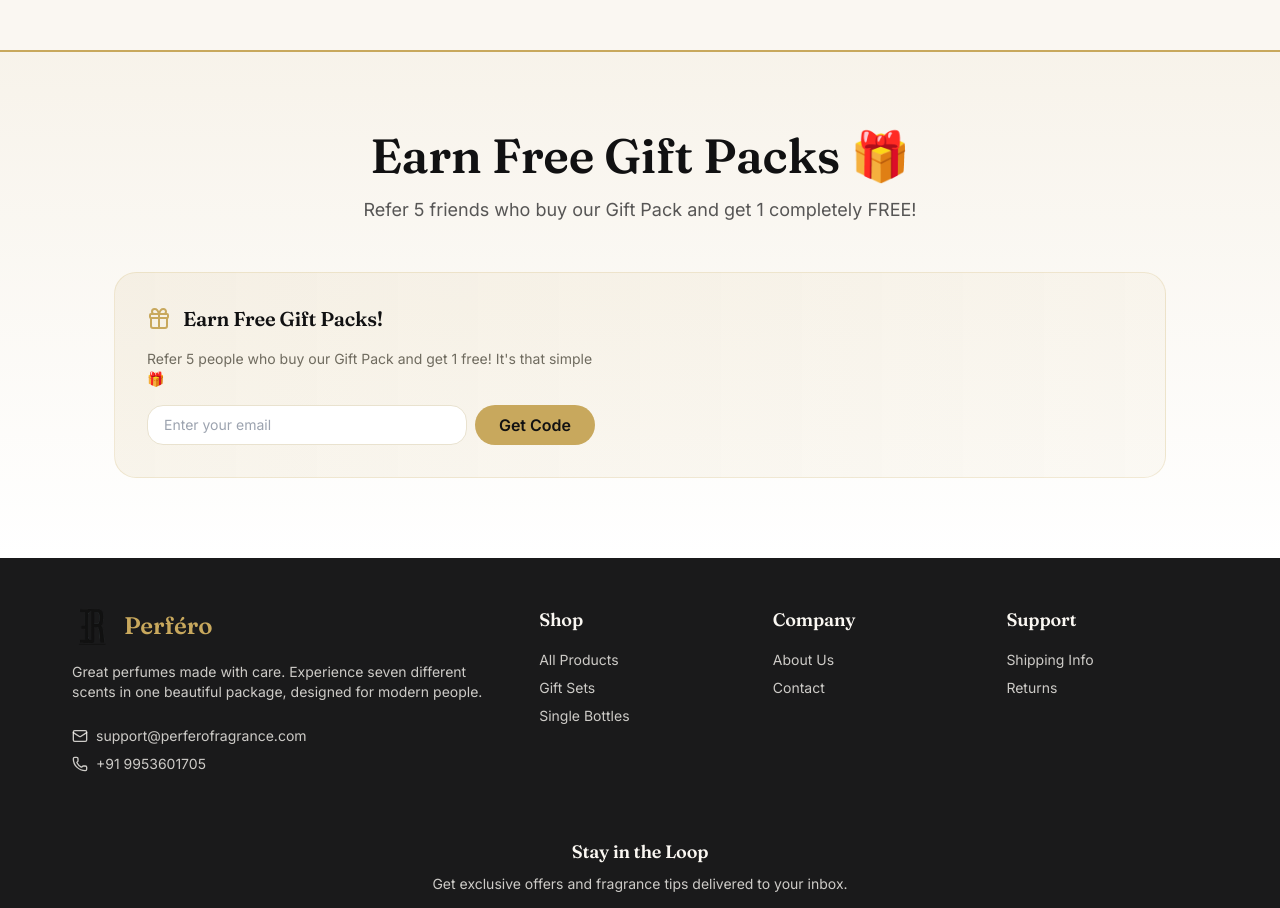
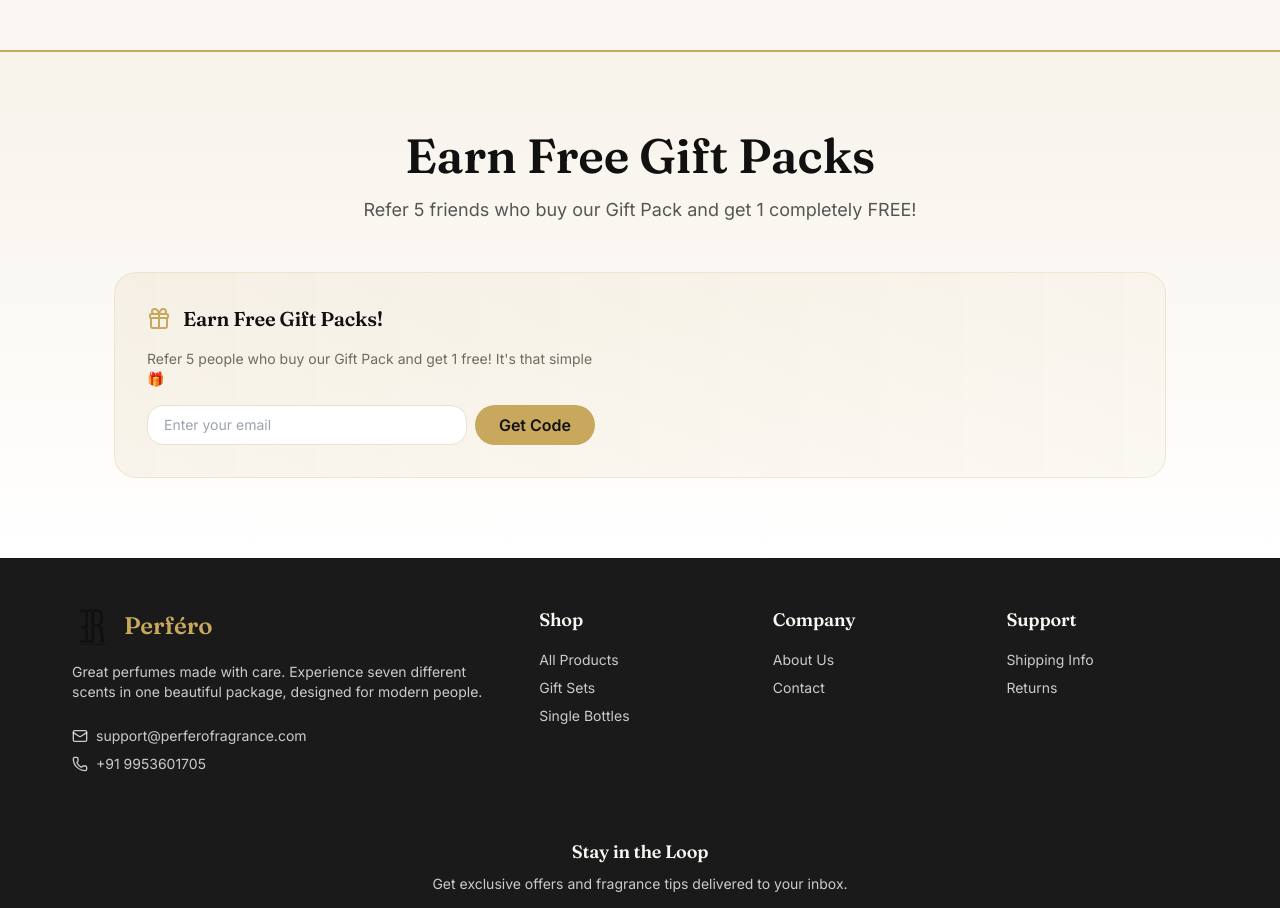
Before and after one commit to urja14kohli/perfero, a Next.js app: page /shop in a window 1280 px wide. Shown: the part 3660-4568 px from the top of the page. Built offline with nearby package versions, Linux system fonts and the light colour scheme; no server answers; what razorpay would draw is missing.

Commit message:
Remove emoji from shop page referral heading

```diff
--- a/src/app/shop/page.tsx
+++ b/src/app/shop/page.tsx
@@ -263,7 +263,7 @@ function ShopContent() {
         <div className="max-w-[1100px] mx-auto px-4 sm:px-6">
           <div className="mb-12">
             <h2 className="font-display text-4xl sm:text-5xl text-center text-charcoal mb-4">
-              Earn Free Gift Packs 🎁
+              Earn Free Gift Packs
             </h2>
             <p className="text-center text-lg text-charcoal/70 max-w-2xl mx-auto">
               Refer 5 friends who buy our Gift Pack and get 1 completely FREE!
```
